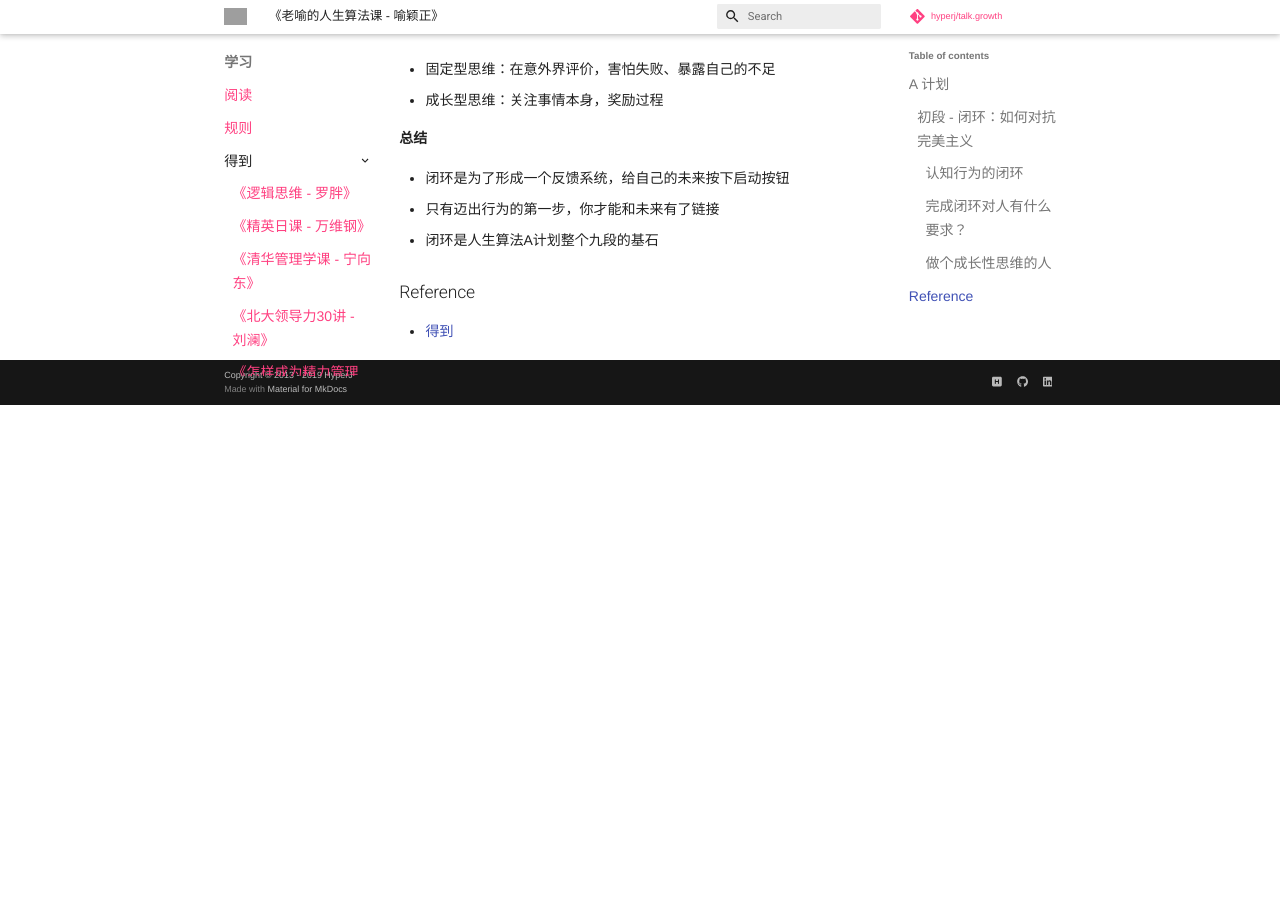
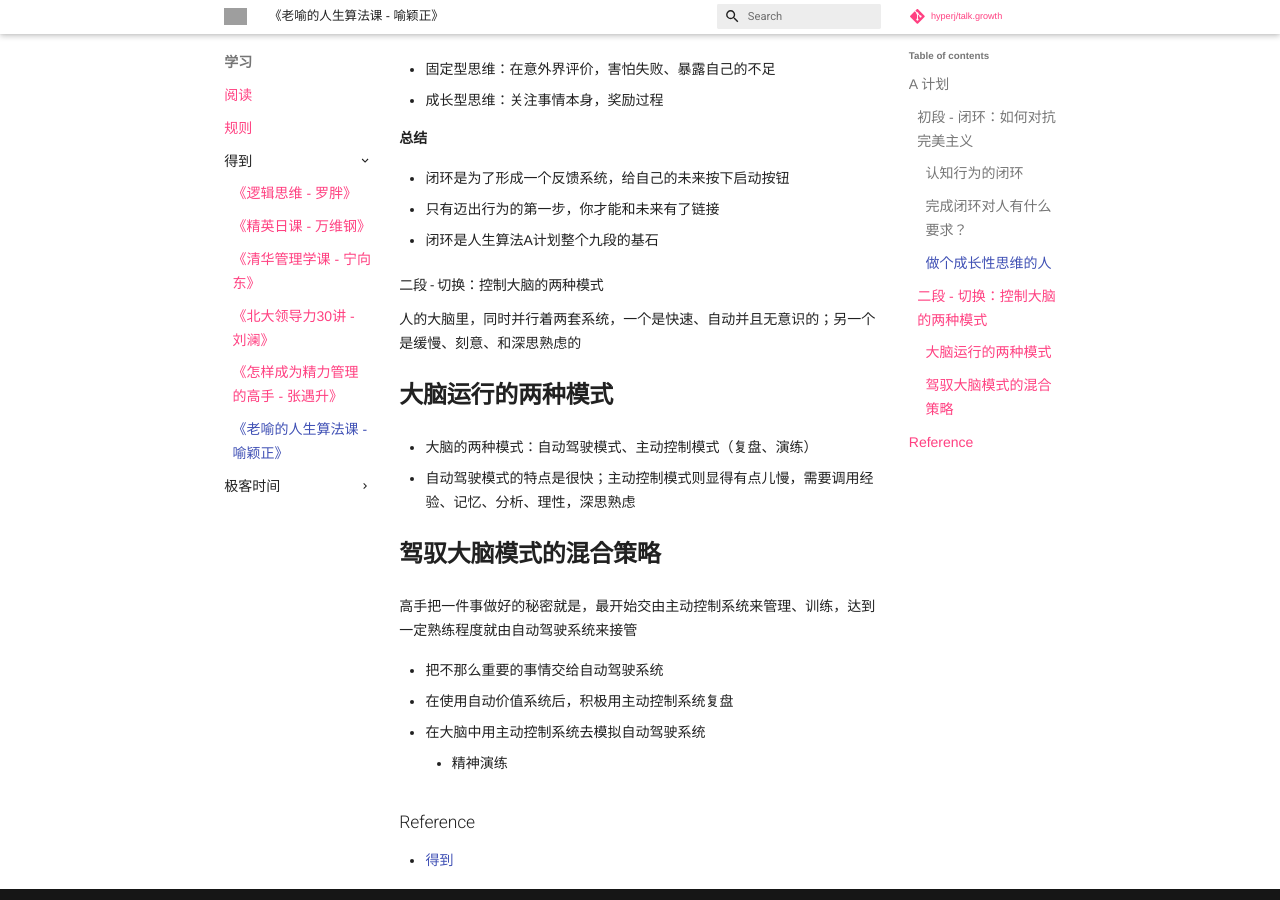
Before and after one commit to hyperj/talk.growth, an MkDocs documentation site: the page built from docs/igetget/life-algorithm-class.md, in a window 1280 px wide and 900 px high, scrolled down 770 px. Built offline with MkDocs 1.6.1 and Material for MkDocs 9.7.7, drawn with Linux system fonts in a browser that asks for light colours; nearby versions of some CDN libraries; library files that are not in the unit come from our copies; comment, search, counter and statistics services are not loaded; before the commit the page ends 1175 px from its top, so only the background shows below that; grey boxes are pictures that could not be loaded.

Commit message:
老喻的人生算法课：二段 - 切换

```diff
--- a/docs/igetget/life-algorithm-class.md
+++ b/docs/igetget/life-algorithm-class.md
@@ -36,6 +36,26 @@
 - 只有迈出行为的第一步，你才能和未来有了链接
 - 闭环是人生算法A计划整个九段的基石
 
+### 二段 - 切换：控制大脑的两种模式
+
+人的大脑里，同时并行着两套系统，一个是快速、自动并且无意识的；另一个是缓慢、刻意、和深思熟虑的
+
+#### 大脑运行的两种模式
+
+- 大脑的两种模式：自动驾驶模式、主动控制模式（复盘、演练）
+- 自动驾驶模式的特点是很快；主动控制模式则显得有点儿慢，需要调用经验、记忆、分析、理性，深思熟虑
+
+#### 驾驭大脑模式的混合策略
+
+高手把一件事做好的秘密就是，最开始交由主动控制系统来管理、训练，达到一定熟练程度就由自动驾驶系统来接管
+
+- 把不那么重要的事情交给自动驾驶系统
+- 在使用自动价值系统后，积极用主动控制系统复盘
+- 在大脑中用主动控制系统去模拟自动驾驶系统
+
+    - 精神演练
+
+
 ## Reference
 
 - [得到](https://www.igetget.com/)
```
